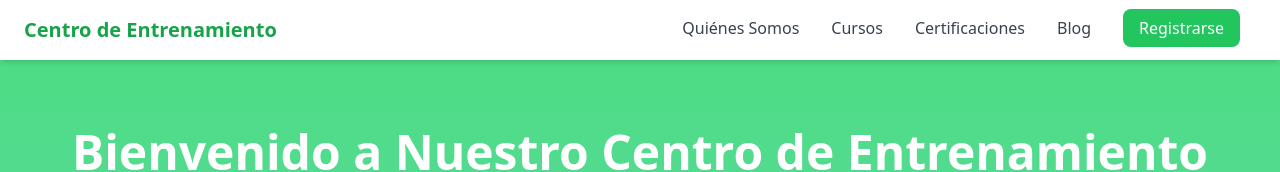
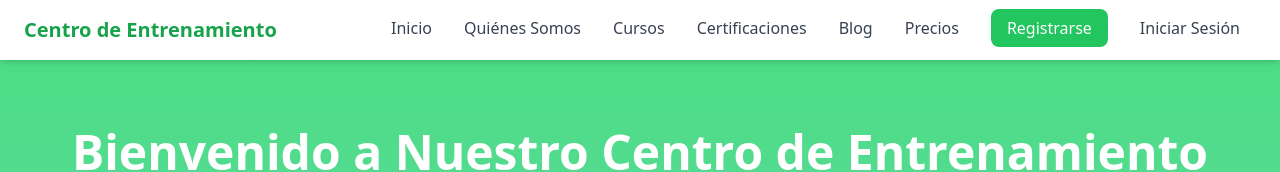
Before and after one commit to errorI404I/Prueba, a Next.js app: page / in a window 1280 px wide. Shown: the top 172 px of the page. Built offline with nearby package versions, Linux system fonts and the light colour scheme.

Commit message:
Corrección de errores en build 8

```diff
--- a/app/page.js
+++ b/app/page.js
@@ -10,11 +10,14 @@ export default function Home() {
       <nav className="bg-white shadow-md fixed w-full py-4 px-6 flex justify-between">
         <h2 className="text-green-600 font-bold text-xl">Centro de Entrenamiento</h2>
         <div>
+          <Link href="/" className="mx-4 text-gray-700">Inicio</Link>
           <Link href="/about" className="mx-4 text-gray-700">Quiénes Somos</Link>
           <Link href="/cursos" className="mx-4 text-gray-700">Cursos</Link>
           <Link href="/certificaciones" className="mx-4 text-gray-700">Certificaciones</Link>
           <Link href="/blog" className="mx-4 text-gray-700">Blog</Link>
+          <Link href="/precios" className="mx-4 text-gray-700">Precios</Link>
           <Link href="/registro" className="mx-4 bg-green-500 text-white px-4 py-2 rounded-lg">Registrarse</Link>
+          <Link href="/login" className="mx-4 text-gray-700">Iniciar Sesión</Link>
         </div>
       </nav>
 
```
